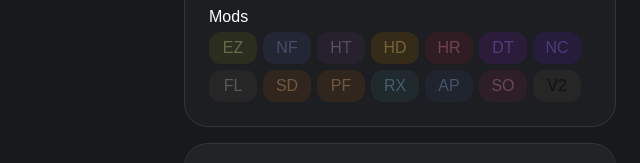
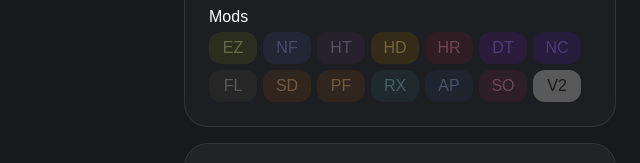
Before and after one commit to alivemaster/osu-score-cover-generator, a Vue app: page / in a window 1280 px wide. Shown: the part 1349-1512 px from the top of the page, without its empty margins (640-1280 px from the left). Built offline with nearby package versions, Linux system fonts and the light colour scheme.

Commit message:
change ModSelect component 'v2' color

```diff
--- a/src/components/ModSelect.vue
+++ b/src/components/ModSelect.vue
@@ -241,18 +241,18 @@ const checked = defineModel<boolean>('checked')
 
 .mod-select.v2 {
     /* typo */
-    color: hsl(0 0 7);
+    color: hsl(0 0 10);
 
     /* visual */
-    background-color: hsl(0 0 15);
+    background-color: hsl(0 0 35);
 }
 
 .mod-select.v2.checked {
     /* typo */
-    color: hsl(0 0 10);
+    color: hsl(0 0 0);
 
     /* visual */
-    background-color: hsl(0 0 20);
+    background-color: hsl(0 0 75);
 }
 
 .mod-select-input {
```
